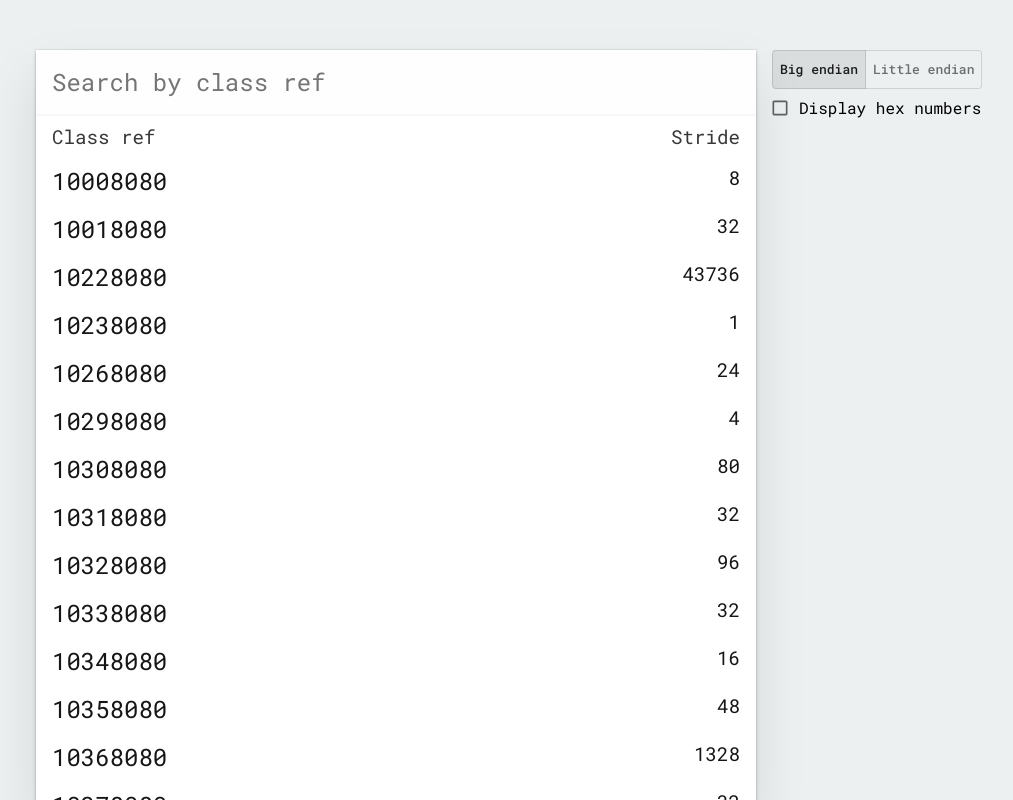
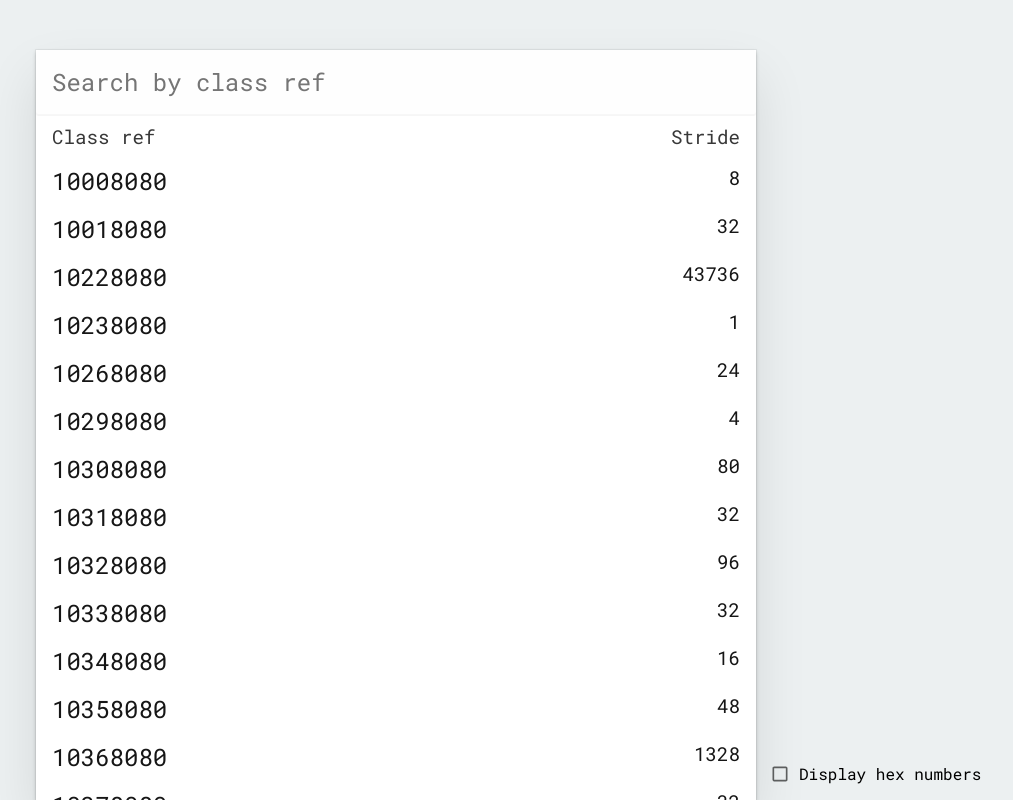
Before and after one commit to joshhunt/destiny-pkg-classes, a React (Create React App) app: page / in a window 1280 px wide. Shown: the whole page, without its empty margins (244-1257 px from the left). Built offline with nearby package versions, Linux system fonts and the light colour scheme.

Commit message:
remove endianness setting

```diff
--- a/src/App.css
+++ b/src/App.css
@@ -27,8 +27,9 @@ body,
 }
 
 .Settings {
-  padding: 0 16px 16px 16px;
+  padding: 0 16px 7px 16px;
   flex: 1 1 auto;
+  align-self: flex-end;
 }
 
 .AppMain {
@@ -59,8 +60,7 @@ body,
   }
 
   .Settings {
-    padding: 16px;
-    padding-top: 32px;
+    padding: 23px 16px 23px 16px;
     flex: 0 1 auto;
   }
 
--- a/src/App.tsx
+++ b/src/App.tsx
@@ -9,9 +9,7 @@ import {
 import { VariableSizeList as List } from "react-window";
 import AutoSizer from "react-virtualized-auto-sizer";
 import "./App.css";
-import allData from "./data.json";
-import ToggleButton from "@mui/material/ToggleButton";
-import ToggleButtonGroup from "@mui/material/ToggleButtonGroup";
+import _allData from "./data.json";
 import createTheme from "@mui/material/styles/createTheme";
 import ThemeProvider from "@mui/material/styles/ThemeProvider";
 import FormControlLabel from "@mui/material/FormControlLabel";
@@ -20,11 +18,24 @@ import FormGroup from "@mui/material/FormGroup";
 
 const STICKY_HEADER_ROW = {
   classRef: "STICKY_HEADER_ROW",
+  lowerClassRef: "",
+  flippedLowerClassRef: "",
   stride: -1,
 };
 
 const ITEM_SIZE = 48;
 const HEADER_ITEM_SIZE = 41;
+
+const allData = _allData.map((v) => {
+  const lowerClassRef = v.classRef.toLowerCase();
+  return {
+    ...v,
+    lowerClassRef,
+    flippedLowerClassRef: (lowerClassRef.match(/.{1,2}/g) ?? [])
+      .reverse()
+      .join(""),
+  };
+});
 
 const Hex = ({ value }: { value: number }) => {
   const settings = useContext(SettingsContext);
@@ -33,12 +44,10 @@ const Hex = ({ value }: { value: number }) => {
     return <>{value}</>;
   }
 
-  const flipped = settings.endianness === BIG_ENDIAN ? value : swap32(value);
-
   return (
     <span>
       <span className="HexPrefix">0x</span>
-      {flipped.toString(16)}
+      {value.toString(16)}
     </span>
   );
 };
@@ -88,14 +97,9 @@ const innerElementType = forwardRef<HTMLDivElement>(
   )
 );
 
-const LITTLE_ENDIAN = "le";
-const BIG_ENDIAN = "be";
-
-const DEFAULT_ENDIANNESS = BIG_ENDIAN;
 const DEFAULT_DISPLAY_HEX = false;
 
 const SettingsContext = createContext({
-  endianness: DEFAULT_ENDIANNESS,
   displayHex: DEFAULT_DISPLAY_HEX,
 });
 
@@ -134,23 +138,12 @@ function swap32(val: number) {
 
 function App() {
   const [searchValue, setSearchValue] = useLocalStorageState("searchValue", "");
-  const [endianness, setEndianness] = useLocalStorageState(
-    "endianness",
-    DEFAULT_ENDIANNESS
-  );
   const [displayHex, setDisplayHex] = useLocalStorageState(
     "displayHex",
     DEFAULT_DISPLAY_HEX
   );
 
-  const settings = useMemo(
-    () => ({ endianness, displayHex }),
-    [endianness, displayHex]
-  );
-
-  const handleEndiannessChange = (event: any, newValue: string) => {
-    setEndianness(newValue);
-  };
+  const settings = useMemo(() => ({ displayHex }), [displayHex]);
 
   const handleDisplayHexChange = (event: any, newValue: boolean) => {
     setDisplayHex(newValue);
@@ -167,32 +160,20 @@ function App() {
     const inputIsInt = swap32(parseInt(cleanedInput, 10)).toString(16);
     const inputIsLeHex = swap32(parseInt(cleanedInput, 16)).toString(16);
 
-    const flippedString = (cleanedInput.match(/.{1,2}/g) ?? [])
-      .reverse()
-      .join("");
-
-    console.log("flippedString", flippedString);
-
     const res = allData.filter((v) => {
-      const classRef = v.classRef.toLowerCase();
+      const { lowerClassRef, flippedLowerClassRef } = v;
 
       if (
-        classRef === inputIsInt ||
-        classRef === inputIsPartialBeHex ||
-        classRef === inputIsLeHex
+        lowerClassRef === inputIsInt ||
+        lowerClassRef === inputIsPartialBeHex ||
+        lowerClassRef === inputIsLeHex
       ) {
-        console.log({
-          classRef,
-          inputIsInt,
-          inputIsPartialBeHex,
-          inputIsLeHex,
-        });
         return true;
       }
 
       return (
-        classRef.includes(inputIsPartialBeHex) ||
-        classRef.includes(flippedString)
+        lowerClassRef.includes(inputIsPartialBeHex) ||
+        flippedLowerClassRef.includes(inputIsPartialBeHex)
       );
     });
 
@@ -248,31 +229,6 @@ function App() {
 
           <div className="Settings">
             <FormGroup>
-              <ToggleButtonGroup
-                value={endianness}
-                exclusive
-                onChange={handleEndiannessChange}
-                size="small"
-              >
-                <ToggleButton
-                  disableRipple
-                  value={BIG_ENDIAN}
-                  style={{ textTransform: "unset" }}
-                >
-                  Big endian
-                </ToggleButton>
-
-                <ToggleButton
-                  disableRipple
-                  value={LITTLE_ENDIAN}
-                  style={{ textTransform: "unset" }}
-                >
-                  Little endian
-                </ToggleButton>
-              </ToggleButtonGroup>
-            </FormGroup>
-
-            <FormGroup>
               <FormControlLabel
                 control={
                   <Checkbox
```
